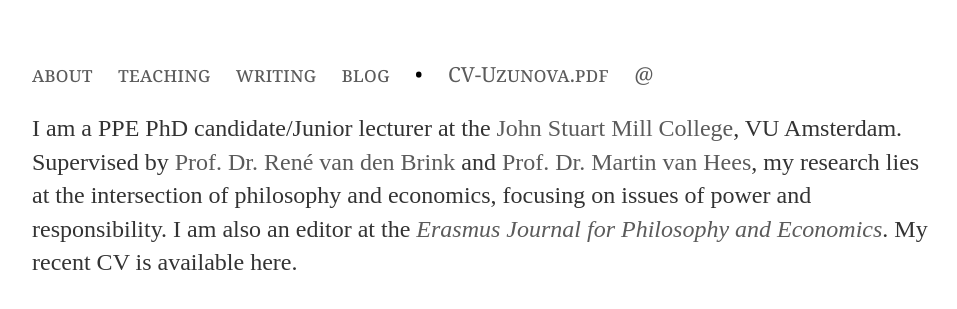
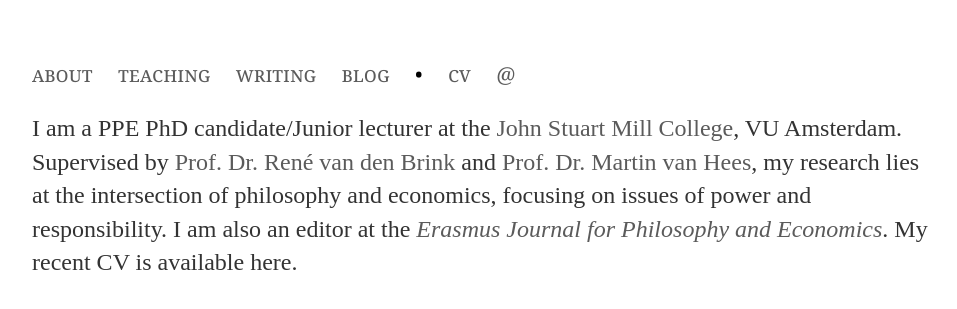
Before and after one commit to uzunovam/uzunovam, a Jekyll site: the page built from index.html, in a window 1280 px wide. Shown: the top 309 px of the page, without its empty margins (160-1117 px from the left). Built offline with Jekyll 4.4.1, drawn with Linux system fonts in a browser that asks for light colours.

Commit message:
Update default.html

```diff
--- a/_layouts/default.html
+++ b/_layouts/default.html
@@ -13,7 +13,7 @@
 	        			<li><a href="/writing">writing</a></li>
 		        		<li><a href="/blog">blog</a></li>
 					<li>&#8226;</li>
-					<li><a href="/files/">CV-Uzunova.pdf</a></li>
+					<li><a href="/files/CV-Uzunova.pdf">cv</a></li>
 					<li><a href="mailto:m.g.uzunova@vu.nl">@</a></li>
     				</ul>
 			</nav>
```
